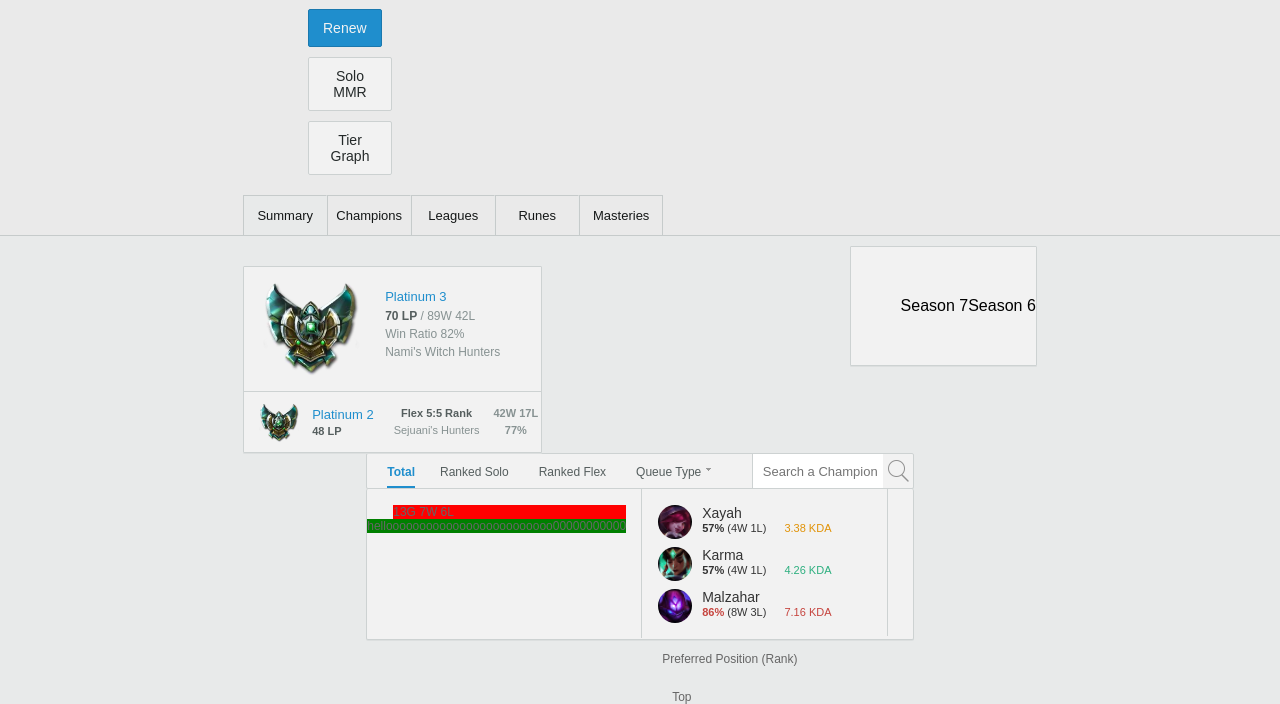
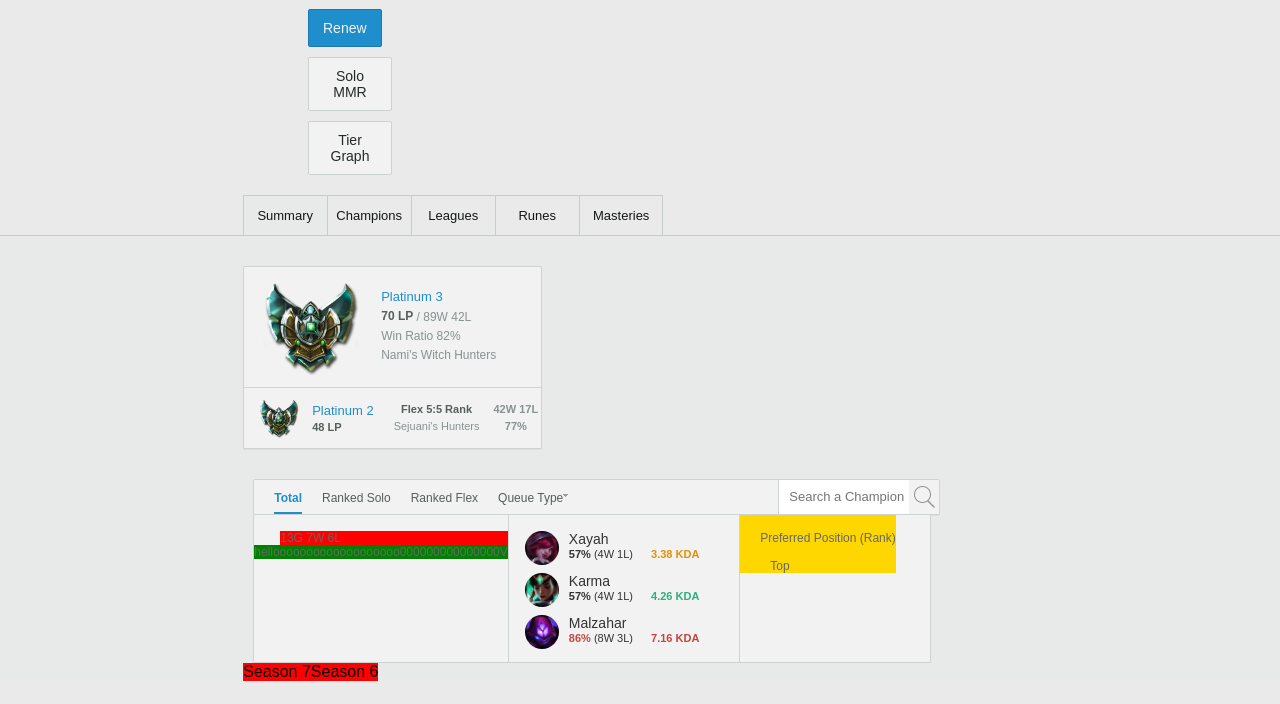
Before and after one commit to ccancin0/OPGG, a plain HTML site: page index.html in a window 1280 px wide. Shown: the part 301-1005 px from the top of the page. After the commit the page ends 982 px from the top, so only its background shows below. Drawn offline with nearby package versions, Linux system fonts and the light colour scheme.

Commit message:
fixed header box

```diff
--- a/css/main.css
+++ b/css/main.css
@@ -21,7 +21,8 @@
 }
 
 .container3 {
-  width: 69%;
+  /*float: left;*/
+  width: 100%;
   margin: auto;
   overflow: hidden;
 }
@@ -197,23 +198,26 @@
 }
 
 #box {
+  /*background-color: green;*/
   float: left;
   margin-top: 30px;
   border: 1px solid #cdd2d2;
   box-shadow: 0 1px #dcdfdf;
   background: #f2f2f2;
   border-radius: 1px;
-  overflow: hidden;
+  /*border-bottom: none;*/
+  /*overflow: hidden;*/
 }
 
 #soloRank {
+  float: left;
   width: 120px;
   height: 120px;
   margin-left: 7px;
 }
 
 #rankTier {
-  float: right;
+  float: left;
   margin-top: 20px;
   margin-left: 10px;
   padding: 0 38px 0 0;
@@ -236,7 +240,7 @@
 }
 
 .rankInfo {
-  float: left;
+  /*float: left;*/
   font-size: 12px;
   line-height: 1.5;
   text-align: left;
@@ -249,10 +253,16 @@
 
 #flexContent {
   background-color: red;
+
 }
 
 #boxFlex {
-  background-color: gold;
+  float: left;
+  /*background-color: gold;*/
+  /*border: 1px solid #cdd2d2;
+  box-shadow: 0 1px #dcdfdf;
+  background: #f2f2f2;
+  border-radius: 1px;*/
   border-top: 1px solid #cdd2d2;
 }
 
@@ -294,7 +304,7 @@
 }
 
 #winLose {
-  float: left;
+  float: right;
   font-size: 11px;
   line-height: 1.5;
   text-align: center;
@@ -303,31 +313,12 @@
   margin: 13px 3px 0 14px;
 }
 
-#champSeason {
-  /*position: relative;*/
-  float: right;
-  margin-top: 10px;
-  padding: 50px 0px 50px 50px;
-  border: 1px solid #cdd2d2;
-  box-shadow: 0 1px #dcdfdf;
-  background: #f2f2f2;
-  border-radius: 1px;
-}
-
-#seasons a {
-  text-decoration: none;
-}
-
-#seasons li{
-  float: left;
-  display: inline;
-}
-
 /* Summoner Match History */
 
 #main-content {
   margin-top: 30px;
-  /*float: right;*/
+  float: left;
+  margin-left: 10px;
 }
 
 .headerBox {
@@ -338,7 +329,7 @@
 }
 
 #main-content-nav {
-  position: relative;
+  /*position: relative;*/
   border-bottom: none;
   overflow: hidden;
   height: 34px;
@@ -355,7 +346,6 @@
   text-decoration: none;
   font-size: 12px;
   line-height: 36px;
-  padding: 0 5px 0 5px;
   color: #555e5e;
 }
 
@@ -378,23 +368,25 @@
   background-position: center;
   cursor: pointer;
   line-height: 36px;
+  margin-right: 190px;
 }
 
-#searchCont {
-  float: right;
+#searchCont li {
+  /*float: right;*/
   height: 34px;
   border-left: 1px solid #cdd2d2;
 }
 
 #searchInput input[type="text"] {
-  float: left;
-  line-height: 36px;
+  /*float: right;*/
+  line-height: 34px;
   border: 0;
   padding: 0 0 0 10px;
   width: 120px;
   color: #999;
   font-size: 13px;
   font-family: inherit;
+  border-left: 1px solid #cdd2d2;
 }
 
 #searchIcon {
@@ -411,6 +403,7 @@
 /* Summoner Matches */
 
 #box3 {
+  /*float: right;*/
   font-size: 12px;
   color: #666;
   border: 1px solid #cdd2d2;
@@ -418,13 +411,17 @@
   background: #f2f2f2;
   border-radius: 2px;
   border-top: none;
-  padding: 0 0 150px 0;
+  float: left;
+  /*padding: 0 0 160px 0;*/
+  /*background-color: gold;*/
 }
 
 #matches {
   float: left;
-  padding: 0 15px 105px 0;
-  border-right: 1px solid #cdd2d2;
+  /*padding-bottom: 110px;*/
+  /*margin-right: 15px;*/
+  /*padding: 0 15px 105px 0;*/
+  /*margin-top: 140px; */
 }
 
 #losesWins {
@@ -439,8 +436,9 @@
 
 #recentPlayed {
   float: left;
-  padding: 16px 25px 5px 0;
+  padding: 16px 10px 5px 0;
   border-right: 1px solid #cdd2d2;
+  border-left: 1px solid #cdd2d2;
 }
 
 #pics {
@@ -500,22 +498,27 @@
 
 #kdag {
   color: #e19205;
+  font-weight: bold;
 }
 
 #kdaw {
   color: #c6443e;
+  font-weight: bold;
 }
 
 #kdal {
   color: #2daf7f;
+  font-weight: bold;
 }
 
 #prefPos {
   float: left;
-  /*background-color: gold;*/
+  background-color: gold;
+  margin-right: 34px;
 }
 
 #pos {
+  float: left;
   padding: 16px 0 14px 20px;
   line-height: 14px;
   font-size: 12px;
@@ -529,11 +532,31 @@
 }
 
 #error {
-  display: block;
-  padding: 120px 0 30px 0px;
+  /*display: block;*/
+  padding: 120px 120px;
   text-align: center;
   background: url("../img/error.png") 50% 50px no-repeat;
   font-size: 16px;
   color: #555e5e;
   /*display: none;*/
 }
+
+#champSeason {
+  /*position: absolute;*/
+  float: left;
+  /*margin-top: 50px;*/
+  /*border: 1px solid #cdd2d2;
+  box-shadow: 0 1px #dcdfdf;
+  background: #f2f2f2;
+  border-radius: 1px;*/
+  background-color: red;
+}
+
+#seasons a {
+  text-decoration: none;
+}
+
+#seasons li{
+  float: left;
+  display: inline;
+}
--- a/index.html
+++ b/index.html
@@ -94,12 +94,6 @@
           </div>
         </div>
       </div>
-      <div id="champSeason">
-        <ul id="seasons">
-          <li><a href="#"></a>Season 7</li>
-          <li><a href="#"></a>Season 6</li>
-        </ul>
-      </div>
       <div id="main-content">
         <div class="container3">
           <div class="headerBox">
@@ -109,17 +103,18 @@
                 <li id="solo"><a href="#">Ranked Solo</a></li>
                 <li id="flex"><a href="#">Ranked Flex</a></li>
                 <li id="queue"><a href="#">Queue Type</a><span id="arrow"></span></li>
+                <li id="seachCont"><div id="searchInput"><input placeholder="Search a Champion" type="text"><span id="searchIcon"></span></div>
               </ul>
-              <div id="searchCont">
+              <!-- <div id="searchCont">
                 <div id="searchInput">
                   <input placeholder="Search a Champion" type="text">
                   <div id="searchIcon"></div>
                 </div>
-              </div>
+              </div> -->
             </nav>
           </div>
           <div id="box3">
-            <div id="e">
+            <!-- <div id="e"> -->
               <div id="matches">
                 <div id="losesWins">
                   <span>13G</span>
@@ -127,7 +122,7 @@
                   <span>6L</span>
                 </div>
                 <div id="chart">
-                  hellooooooooooooooooooooooooo00000000000
+                  hellooooooooooooooooooo000000000000000V
                 </div>
               </div>
               <div id="recentPlayed">
@@ -160,9 +155,15 @@
                 <div id="pos">Preferred Position (Rank)</div>
                 <div id="posWin">Top</div>
               </div>
-            </div>
+            <!-- </div> -->
           </div>
         </div>
+      </div>
+      <div id="champSeason">
+        <ul id="seasons">
+          <li><a href="#"></a>Season 7</li>
+          <li><a href="#"></a>Season 6</li>
+        </ul>
       </div>
     </div>
   </section>
```
